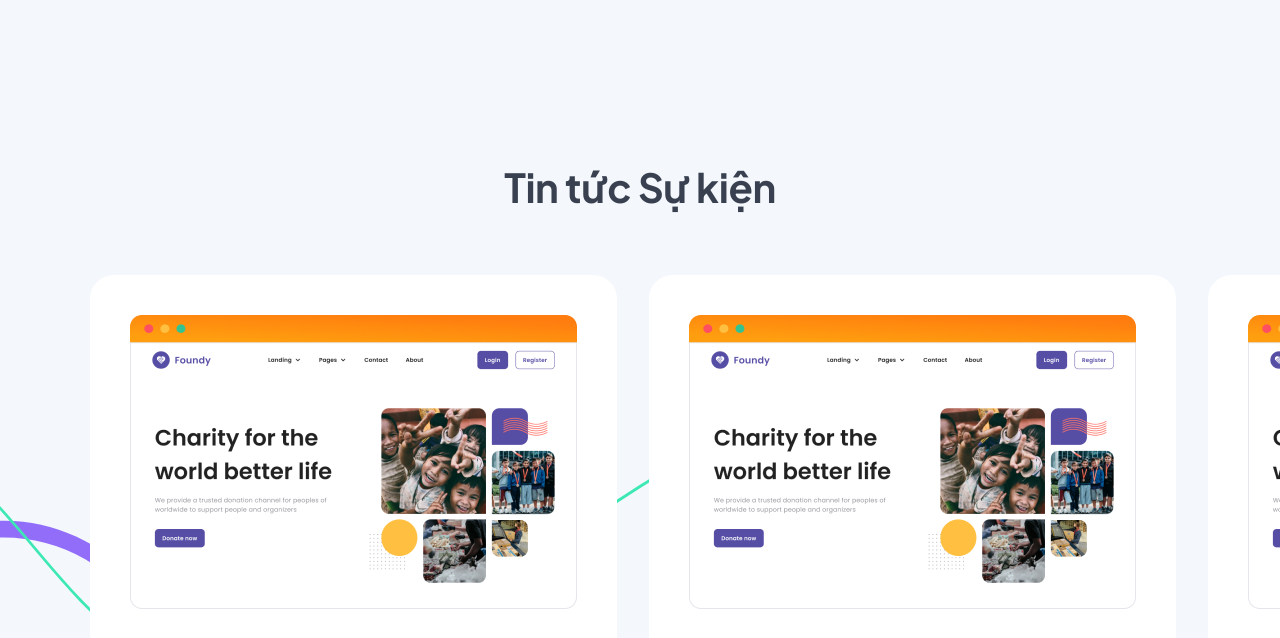
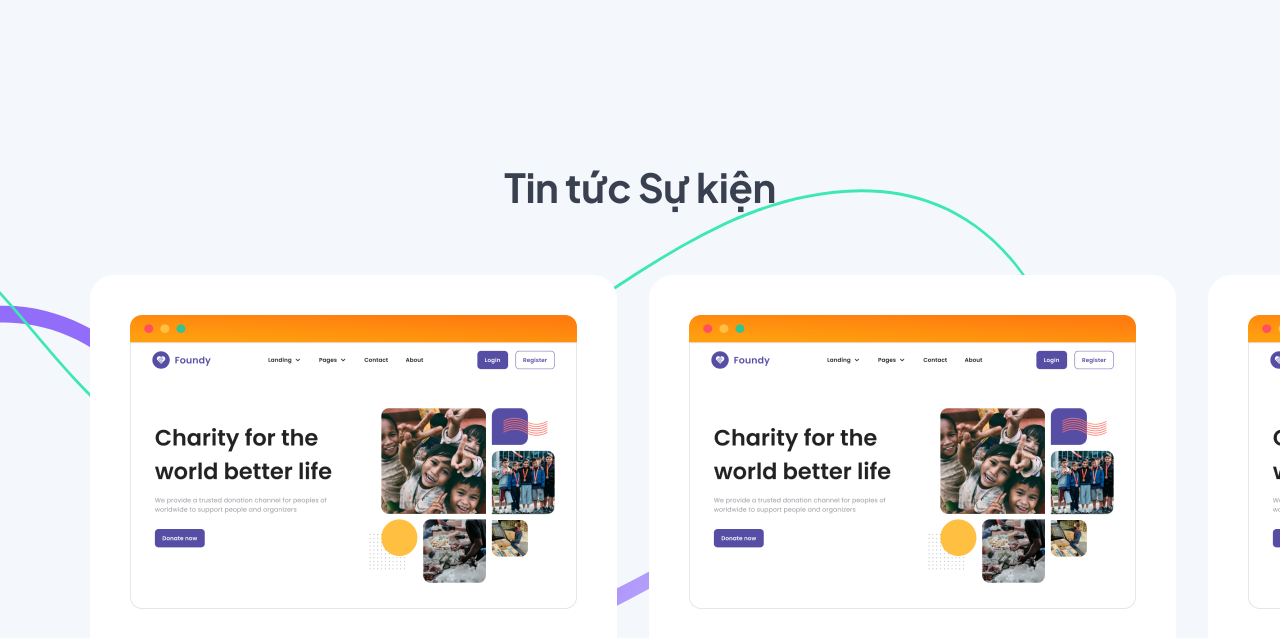
Before and after one commit to nguyen-duc-hien/landing-dap, a website: page index.html in a window 1280 px wide. Shown: the part 4757-5395 px from the top of the page. Drawn offline with Linux system fonts and the light colour scheme.

Commit message:
update bg scroll view

```diff
--- a/assets/css/main.css
+++ b/assets/css/main.css
@@ -6,6 +6,13 @@
     html {
         font-family: 'Plus Jakarta Sans', sans-serif;
         scroll-behavior: smooth;
+    }
+}
+
+@layer components {
+    .scroll-view::-webkit-scrollbar-track,
+    .scroll-view::-webkit-scrollbar-thumb {
+       z-index: 50;
     }
 }
 
--- a/index.html
+++ b/index.html
@@ -250,22 +250,23 @@
 
     <!-- news -->
 
-    <div class="relative pt-[120px] pb-[222px] bg-[#F4F8FD]">
+    <div class="pt-[120px] pb-[222px] -z-[2] bg-[#F4F8FD]">
+        <div class="relative z-10">
             <!-- title -->
             <div class="w-full text-center">
                 <span class="heading-h2 text-grey-700">Tin tức Sự kiện</span>
             </div>
 
             <!-- scroll news  -->
-
-        <div class="max-w-full pl-[90px] mt-[60px] overflow-x-auto pb-6">
+            <div class="scroll-view max-w-full pl-[90px] mt-[60px] z-[10] overflow-x-auto pb-6">
                 <div class="gap-8 flex w-fit">
                     <!-- news-1 -->
                     <a href="https://www.qtsc.com.vn/tin-tuc/vnito-2021-phien-hoi-thao-so-2-bat-dong-san-so-xu-the-moi-co-hoi-moi-van-hoi-moi?fbclid=IwAR2UGzGCZIozDIKc1k3SXZT6LVwWt4IXplvP6DRID6fvHSzBKCnkwkRlvaY"
                         class="w-[527px] p-10 rounded-3xl bg-white z-[2]">
                         <div class="flex flex-col">
                             <img src="/assets/img/news-1.png" class="rounded-lg" alt="" />
-                        <span class="heading-h4 text-black mt-8">[VNITO 2021] Phiên hội thảo số 2: "Bất động sản số - Xu
+                            <span class="heading-h4 text-black mt-8">[VNITO 2021] Phiên hội thảo số 2: "Bất động sản số
+                                - Xu
                                 thế mới, Cơ hội mới, Vận hội mới"</span>
                             <span class="body-16-medium text-grey-5 mt-2">06/10/2022</span>
                         </div>
@@ -275,7 +276,8 @@
                         class="w-[527px] p-10 rounded-3xl bg-white  z-[2]">
                         <div class="flex flex-col">
                             <img src="/assets/img/news-1.png" class="rounded-lg" alt="" />
-                        <span class="heading-h4 text-black mt-8">[VNITO 2021] Phiên hội thảo số 2: "Bất động sản số - Xu
+                            <span class="heading-h4 text-black mt-8">[VNITO 2021] Phiên hội thảo số 2: "Bất động sản số
+                                - Xu
                                 thế mới, Cơ hội mới, Vận hội mới"</span>
                             <span class="body-16-medium text-grey-5 mt-2">06/10/2022</span>
                         </div>
@@ -285,7 +287,8 @@
                         class="w-[527px] p-10 rounded-3xl bg-white  z-[2]">
                         <div class="flex flex-col">
                             <img src="/assets/img/news-1.png" class="rounded-lg" alt="" />
-                        <span class="heading-h4 text-black mt-8">[VNITO 2021] Phiên hội thảo số 2: "Bất động sản số - Xu
+                            <span class="heading-h4 text-black mt-8">[VNITO 2021] Phiên hội thảo số 2: "Bất động sản số
+                                - Xu
                                 thế mới, Cơ hội mới, Vận hội mới"</span>
                             <span class="body-16-medium text-grey-5 mt-2">06/10/2022</span>
                         </div>
@@ -295,18 +298,19 @@
                         class="w-[527px] p-10 rounded-3xl bg-white  z-[2]">
                         <div class="flex flex-col">
                             <img src="/assets/img/news-1.png" class="rounded-lg" alt="" />
-                        <span class="heading-h4 text-black mt-8">[VNITO 2021] Phiên hội thảo số 2: "Bất động sản số - Xu
+                            <span class="heading-h4 text-black mt-8">[VNITO 2021] Phiên hội thảo số 2: "Bất động sản số
+                                - Xu
                                 thế mới, Cơ hội mới, Vận hội mới"</span>
                             <span class="body-16-medium text-grey-5 mt-2">06/10/2022</span>
                         </div>
                     </a>
-
-
                 </div>
             </div>
 
             <!-- floating illus -->
-        <img src="/assets/img/illus-news.svg" class="absolute left-[-3%] bottom-[5%] -z-1" alt="" />
+            <img src="/assets/img/illus-news.svg" class="absolute left-[-3%] top-0 -z-[1]" alt="" />
+        </div>
+
     </div>
 
 
```
Also changed, not shown: assets/css/style.css. Lines whose indentation alone changed are shown as unchanged.
